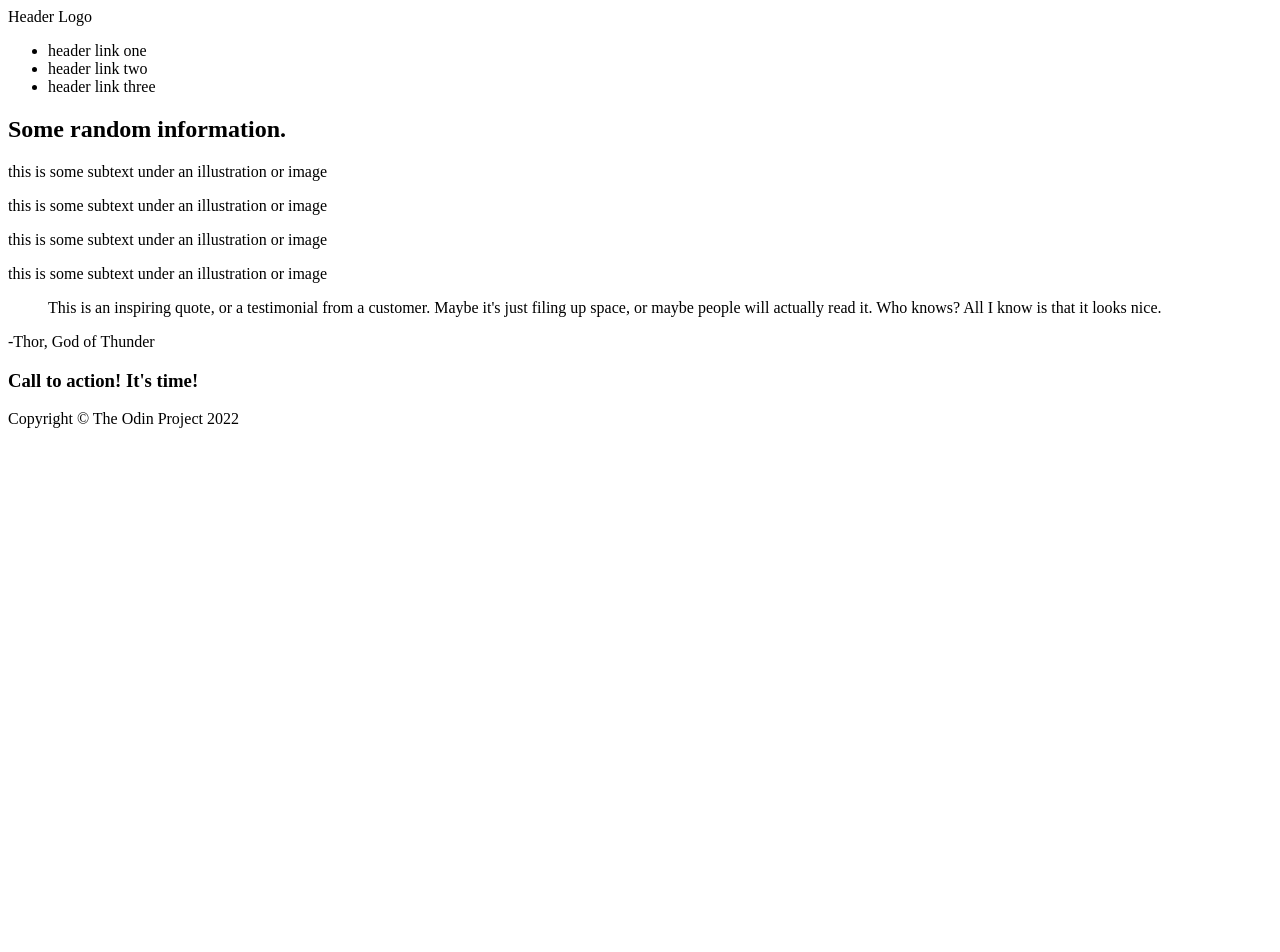
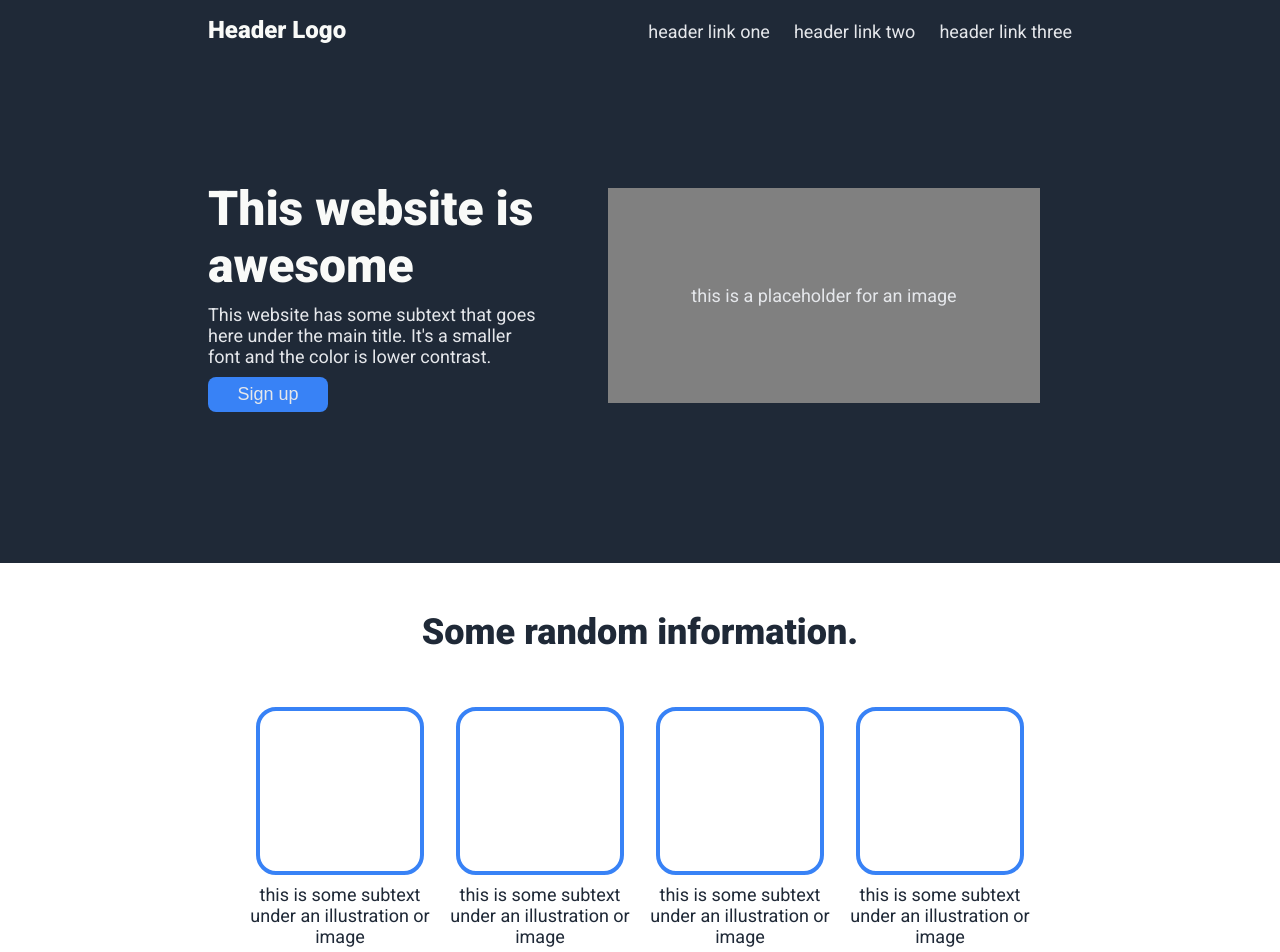
Before and after one commit to nicozica/landing-page, a plain HTML site: page index.html in a window 1280 px wide. Shown: the top 952 px of the page. Before the commit the page ends 800 px from the top, so only its background shows below. Drawn offline with Linux system fonts and the light colour scheme.

Commit message:
Flex approach by TOP user

```diff
--- a/css/style.css
+++ b/css/style.css
@@ -0,0 +1,187 @@
+@import url('https://fonts.googleapis.com/css2?family=Roboto:wght@300;400;500;700;900&display=swap');
+
+* {
+    margin: 0;
+    padding: 0;
+}
+
+body {
+    font-family: 'Roboto', sans-serif;
+}
+
+/* HEADER */
+header {
+    background-color: #1f2937;
+    padding: 1em 13em;
+}
+
+/* NAVIGATION */
+#logo {
+    font-size: 24px;
+    font-weight: 900;
+    color: #F9FAF8;
+}
+
+.nav {
+    display: flex;
+    justify-content: space-between;
+    align-items: baseline;
+}
+
+.nav ul {
+    list-style-type: none;
+    display: flex;
+    gap: 1.5em;
+}
+
+.secondary,
+a:link {
+    font-size: 18px;
+    color: #E5E7EB;
+    text-decoration: none;
+}
+
+/* WELCOME */
+.welcome {
+    padding: 7em 0;
+    display: flex;
+    justify-content: center;
+    align-items: center;
+    gap: 2em;
+}
+
+.welcome .left {
+    display: flex;
+    flex-direction: column;
+    max-width: 450px;
+    gap: 10px;
+}
+
+.welcome .right {
+    flex-shrink: 0;
+    width: 50%;
+    margin: 2em;
+}
+
+.hero {
+    color: #F9FAF8;
+    font-weight: 900;
+    font-size: 48px;
+}
+
+button {
+    padding: 7px 1em;
+    width: 120px;
+    background-color: #3882F6;
+    border-radius: 8px;
+}
+
+.welcome button {
+    border: none;
+}
+
+.image {
+    background-color: gray;
+    display: flex;
+    align-items: center;
+    justify-content: center;
+    height: 215px;
+}
+
+/* CARD SECTION */
+main {
+    display: flex;
+    flex-direction: column;
+    align-items: center;
+    padding: 0 13em;
+    margin-top: 3em;
+}
+
+main h2 {
+    font-size: 36px;
+    font-weight: 900;
+    color: #1f2937;
+}
+
+.card-container {
+    display: flex;
+    justify-content: center;
+    align-items: center;
+    flex-wrap: wrap;
+    margin: 3em 0 6em 0;
+}
+
+.card {
+    color:#1f2937;
+    text-align: center;
+    max-width: 200px;
+    display: flex;
+    flex-direction: column;
+    align-items: center;
+    gap: .5em;
+}
+
+.square {
+    border: 4px solid #3882F6;
+    border-radius: 20px;
+    width: 160px;
+    height: 160px;
+}
+
+/* QUOTE */
+.quote {
+    display: flex;
+    flex-direction: column;
+    background-color: #E5E7EB;
+    padding: 7em 13em;
+}
+
+.quote p {
+    align-self: flex-end;
+    font-weight: bolder;
+    font-size: 24px;
+    color: #1f2937;
+}
+
+.quote em {
+    font-size: 36px;
+    font-weight: 100;
+    color: #1f2937;
+}
+
+/* SIGN UP */
+.sign-up {
+    display: flex;
+    justify-content: center;
+    align-items: center;
+    padding: 5em 13em;
+}
+
+.container {
+    display: flex;
+    justify-content: space-around;
+    align-items: center;
+    background-color: #3882F6;
+    padding: 3em;
+    width: 100%;
+    border-radius: 10px;
+}
+
+.container button {
+    border: 2px solid #FFF;
+}
+
+strong {
+    font-size: 24px;
+    color: #FFF;
+}
+
+/* FOOTER */
+footer {
+    background-color: #1f2937;
+    color: #FFF;
+    display: flex;
+    justify-content: center;
+    align-items: center;
+    padding: 2em 0;
+}
--- a/index.html
+++ b/index.html
@@ -6,61 +6,90 @@
     <meta name="viewport" content="width=device-width, initial-scale=1.0">
     <meta lang="EN">
     <title>Landing page demo</title>
-    <link rel="stylesheet" type="text/css" href="/css/style.css">
+    <link href="/landing-page/css/style.css" type="text/css" rel="stylesheet">
 </head>
 
-<nav>
-    <div class="logo">Header Logo</div>
+<body>
+    <header>
+        <div class="nav">
+            <div class="left">
+                <p id="logo">Header Logo</p>
+            </div>
+            <div class="right">
                 <ul>
-        <li>header link one</li>
-        <li>header link two</li>
-        <li>header link three</li>
+                    <li><a href="#">header link one</a></li>
+                    <li><a href="#">header link two</a></li>
+                    <li><a href="#">header link three</a></li>
                 </ul>
-</nav>
-<div class="masthead">
-    <div class="masthead-content">
-
-    </div>
-    <div class="image-placeholder">
-
             </div>
         </div>
-<div class="module-images">
+
+        <div class="welcome">
+            <div class="left">
+                <h1 class="hero">This website is awesome</h1>
+                <p class="secondary">This website has some subtext that goes here under the main title. It's a smaller
+                    font and the
+                    color is lower contrast.</p>
+                <button class="secondary">Sign up</button>
+            </div>
+            <div class="right">
+                <div class="image">
+                    <p class="secondary">this is a placeholder for an image</p>
+                </div>
+            </div>
+        </div>
+    </header>
+
+    <main>
         <h2>Some random information.</h2>
-    <div class="row-images d-flex">
-        <div class="combo-image">
-            <div class="image-rounded"></div>
+        <div class="card-container secondary">
+            <div class="card">
+                <div class="square"></div>
                 <p>this is some subtext under an illustration or image</p>
             </div>
-        <div class="combo-image">
-            <div class="image-rounded"></div>
+
+            <div class="card">
+                <div class="square"></div>
                 <p>this is some subtext under an illustration or image</p>
             </div>
-        <div class="combo-image">
-            <div class="image-rounded"></div>
+
+            <div class="card">
+                <div class="square"></div>
                 <p>this is some subtext under an illustration or image</p>
             </div>
-        <div class="combo-image">
-            <div class="image-rounded"></div>
+
+            <div class="card">
+                <div class="square"></div>
                 <p>this is some subtext under an illustration or image</p>
             </div>
         </div>
+    </main>
+
+    <div class="quote">
+        <em>This is an inspiring quote, or a testimonial from a customer.
+            Maybe it's just filling up space, or maybe people will actually read it. Who knows? All I know is that it
+            looks nice.</em>
+        <p>- Thor, God of Thunder</p>
     </div>
-<div class="module-quote">
-    <blockquote>
-        This is an inspiring quote, or a testimonial from a customer. Maybe it's just filing up space, or maybe people will actually read it. Who knows? All I know is that it looks nice.
-    </blockquote>
-    <p>-Thor, God of Thunder</p>
+
+    <div class="sign-up">
+        <div class="container">
+            <div class="left">
+                <strong>Call to action! It's time!</strong>
+                <p class="secondary">Sign up for our product by clicking that button right over there!</p>
             </div>
-<div class="module-cta">
-    <div class="banner d-flex">
-        <div class="left-column">
-            <h3>Call to action! It's time!</h3>
-            <p></p>
+            <div class="right">
+                <button class="secondary">Sign up</button>
             </div>
         </div>
     </div>
+
     <footer>
+        Copyright &copy; The Odin Project 2021
+    </footer>
+</body>
+
+</html>
    <p>Copyright © The Odin Project 2022</p>
 </footer>
 <body>
```
Lines whose indentation alone changed are shown as unchanged.
